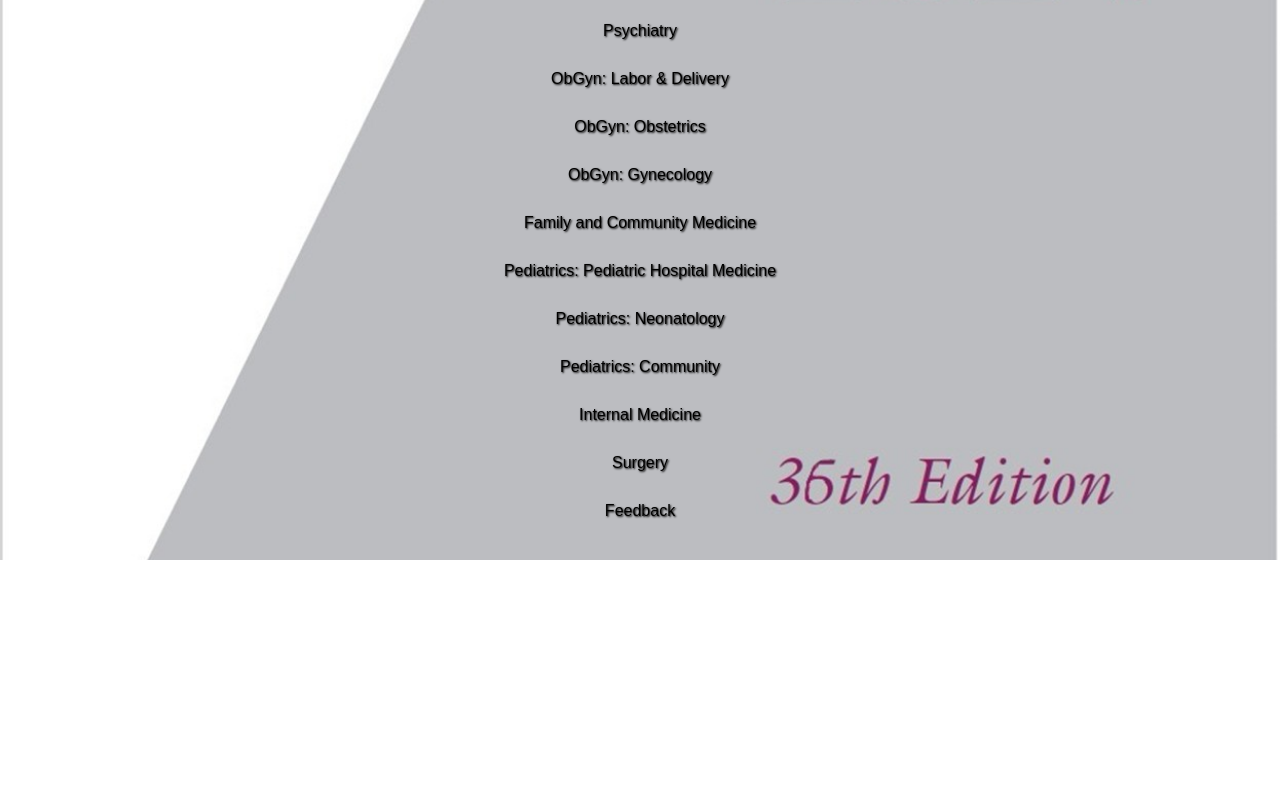
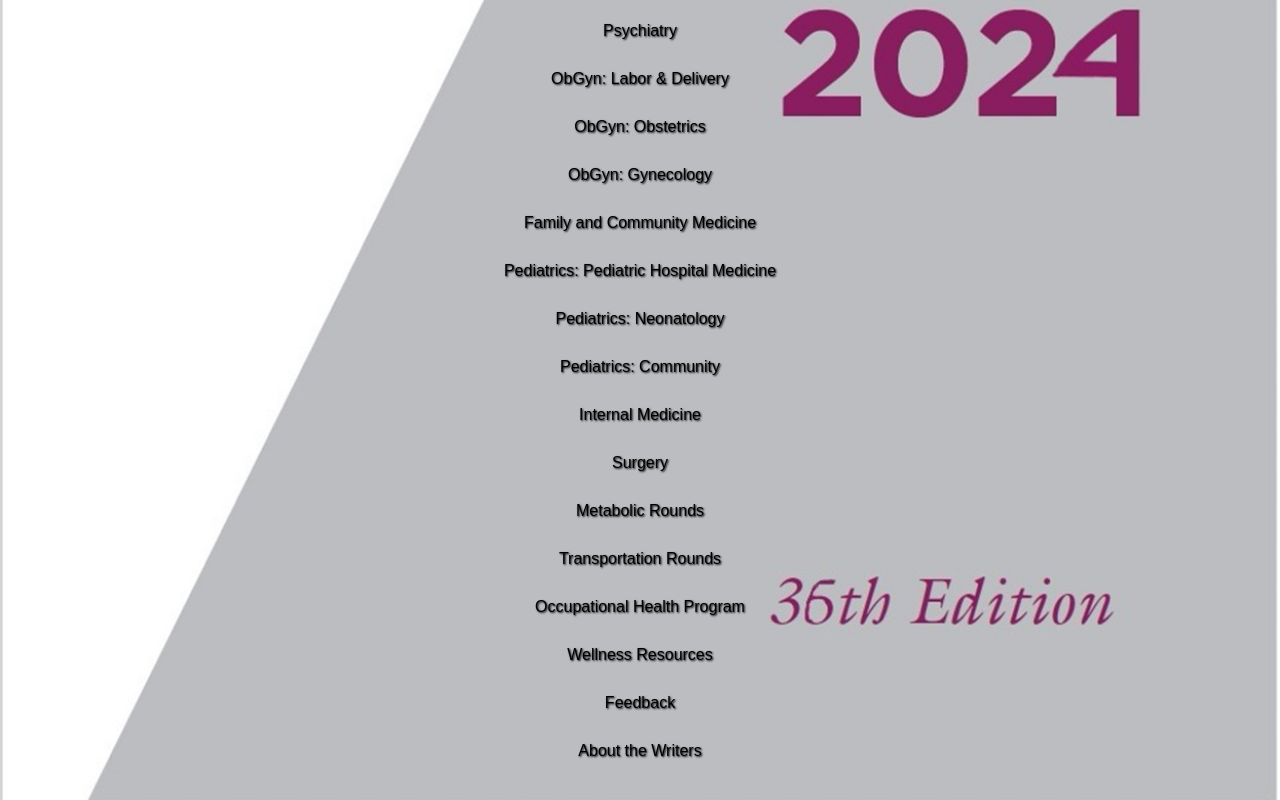
Before and after one commit to ryanpchang/gray-matter-app, a React (Create React App) app: page / in a window 1280 px wide. Shown: the part 808-1608 px from the top of the page. Before the commit the page ends 1368 px from the top, so only its background shows below. Built offline with nearby package versions, Linux system fonts and the light colour scheme.

Commit message:
Update Home.js
Added the rest of the sections to the homepage

```diff
--- a/src/components/Home.js
+++ b/src/components/Home.js
@@ -16,7 +16,12 @@ const sections = [
   { title: "Pediatrics: Community", path: "/peds" },
   { title: "Internal Medicine", path: "/im" },
   { title: "Surgery", path: "/surgery" },
+  { title: "Metabolic Rounds", path: "/food" },
+  { title: "Transportation Rounds", path: "/transportation" },
+  { title: "Occupational Health Program", path: "/OHP" },
+  { title: "Wellness Resources", path: "/wellness" },
   { title: "Feedback", path: "/Feedback" },
+  { title: "About the Writers", path: "/writers" },
 ]
 
 const Home = () => {
```
